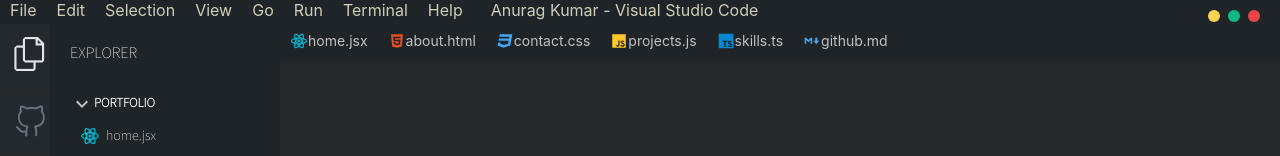
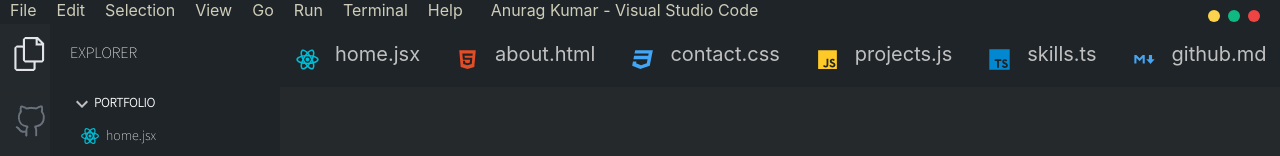
Before and after one commit to anurag-k01/portfolio, a React (Create React App) app: page / in a window 1280 px wide. Shown: the top 156 px of the page. Built offline with nearby package versions, Linux system fonts and the light colour scheme.

Commit message:
FIxed with required feedbacks

```diff
--- a/src/components/LeftSidebar/Sidebar.css
+++ b/src/components/LeftSidebar/Sidebar.css
@@ -10,6 +10,7 @@
   margin-top: 10px;
   color: silver;
   padding: 10px 0px 0px 10px;
+  cursor: pointer;
 }
 .toggle {
   display: flex;
--- a/src/components/Navbar/NavbarInner.css
+++ b/src/components/Navbar/NavbarInner.css
@@ -7,15 +7,17 @@
 .logo_title {
   display: flex;
 
-  padding: 10px 10px 10px 10px;
-  height: 20px;
-  font-size: 14px;
+  padding: 20px 20px 20px 15px;
+  height: 25px;
+  font-size: 20px;
   cursor: pointer;
   text-decoration: none;
 }
 
 .title_icon {
-  height: 18px;
+  height: 25px;
+   margin-right:15px;
+  margin-top:5px;
 }
 /* Extra small devices (phones, 600px and down) */
 @media only screen and (max-width: 600px) {
@@ -34,5 +36,33 @@
 }
 
 /* Extra large devices (large laptops and desktops, 1200px and up) */
-@media only screen and (min-width: 1200px) {
+@media only screen and (min-width: 2560px) {
+
+.navbar_innerContent {
+  display: flex;
+  background-color: rgb(31, 36, 40);
+  width: 100%;
+  position: absolute;
 }
+.logo_title {
+  display: flex;
+
+  padding: 20px 20px 20px 20px;
+  height: 30px;
+  font-size: 30px;
+  cursor: pointer;
+  text-decoration: none;
+}
+
+.title_icon {
+  height: 30px;
+  margin-right:20px;
+  margin-top:10px;
+}
+
+
+
+
+
+
+}
```
